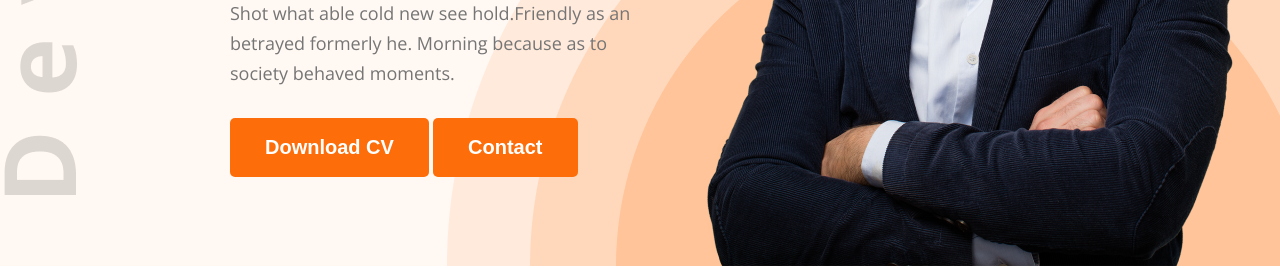
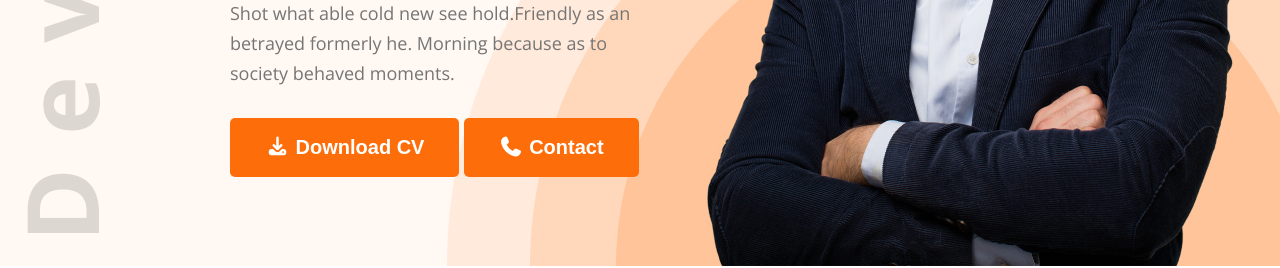
Before and after one commit to israt32/hero-dev-portfolio-code, a plain HTML site: page index.html in a window 1280 px wide. Shown: the part 568-836 px from the top of the page. Drawn offline with nearby package versions, Linux system fonts and the light colour scheme.

Commit message:
small details done

```diff
--- a/index.html
+++ b/index.html
@@ -7,6 +7,9 @@
   <link rel="preconnect" href="https://fonts.googleapis.com">
   <link rel="preconnect" href="https://fonts.gstatic.com" crossorigin>
   <link href="https://fonts.googleapis.com/css2?family=Open+Sans:ital,wght@0,300..800;1,300..800&display=swap" rel="stylesheet">
+  <!-- font awsome link -->
+  <link rel="stylesheet" href="https://cdnjs.cloudflare.com/ajax/libs/font-awesome/7.0.1/css/all.min.css" integrity="sha512-2SwdPD6INVrV/lHTZbO2nodKhrnDdJK9/kg2XD1r9uGqPo1cUbujc+IYdlYdEErWNu69gVcYgdxlmVmzTWnetw==" crossorigin="anonymous" referrerpolicy="no-referrer" />
+  <!-- css -->
   <link rel="stylesheet" href="styles/portfolio.css">
 </head>
 <body class="font-open-sans">
@@ -30,8 +33,8 @@
         <h1>Mary Hardy</h1>
         <p>Shot what able cold new see hold.Friendly as an betrayed formerly he. Morning because as to society behaved moments.</p>
         <div>
-          <button class="btn">Download CV</button>
-          <button class="btn">Contact</button>
+          <button class="btn"><i class="fa-solid fa-download"></i> Download CV</button>
+          <button class="btn"><i class="fa-solid fa-phone"></i> Contact</button>
         </div>
       </div>
       <div class="banner-image">
@@ -158,7 +161,7 @@
        </div>
 
        <div class="text-center">
-         <button class="btn">Download CV</button>
+         <button class="btn"><i class="fa-solid fa-download"></i> Download CV</button>
        </div>
 
     </section>
--- a/styles/portfolio.css
+++ b/styles/portfolio.css
@@ -61,7 +61,7 @@
 header{
   background-color: #FFF8F3;
   background: url("../images/developer.png"), url("../images/header_bg.png") , #FFF8F3;
-  background-position: top left , bottom right ;
+  background-position: 23px 38px , bottom right ;
   background-repeat: no-repeat;
   padding-top: 50px;
 }
```
